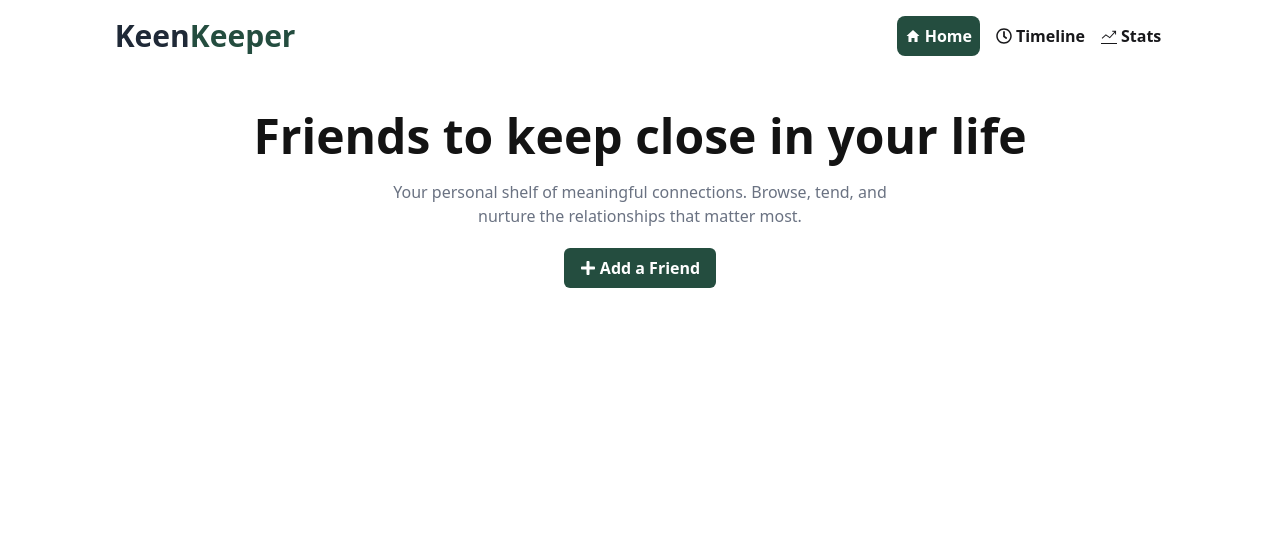
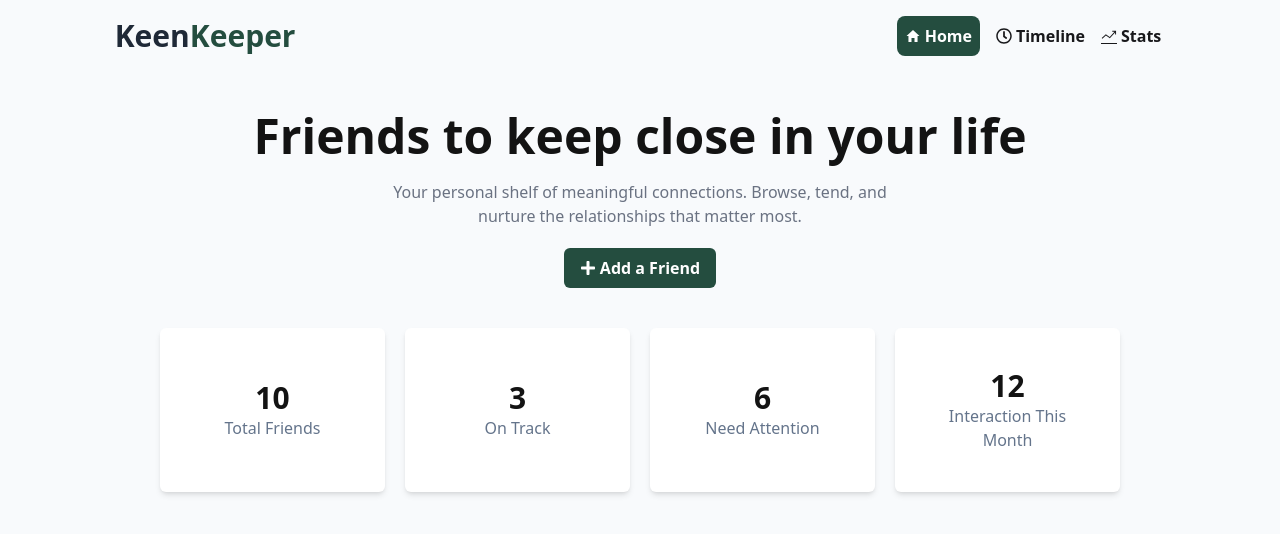
Before and after one commit to alfaazahmed7/assignment-07, a Next.js app: page / in a window 1280 px wide. Shown: the top 534 px of the page. Built offline with nearby package versions, Linux system fonts and the light colour scheme.

Commit message:
added stats section

```diff
--- a/src/app/layout.js
+++ b/src/app/layout.js
@@ -24,7 +24,7 @@ export default function RootLayout({ children }) {
       data-theme="light"
       className={`${geistSans.variable} ${geistMono.variable} h-full antialiased`}
     >
-      <body className="min-h-full flex flex-col">
+      <body className="bg-[#F8FAFC] min-h-full flex flex-col">
         <Navbar />
         {children}
       </body>
--- a/src/app/page.js
+++ b/src/app/page.js
@@ -1,10 +1,12 @@
 import Banner from "@/components/homepage/Banner";
+import Stats from "@/components/homepage/Stats";
 import Image from "next/image";
 
 export default function Home() {
   return (
     <div>
       <Banner />
+      <Stats />
     </div>
   );
 }
--- /dev/null
+++ b/src/components/homepage/Stats.jsx
@@ -0,0 +1,28 @@
+import React from 'react';
+
+const Stats = () => {
+    return (
+        <div className='w-9/12 mx-auto'>
+            <div className='grid grid-cols-2 lg:grid-cols-4 gap-5'>
+                <div className='bg-white p-5 lg:p-10 rounded-md shadow-md text-center flex flex-col justify-center'>
+                    <h4 className='text-3xl font-bold text-[#131313]'>10</h4>
+                    <p className='text-base text-[#64748B]'>Total Friends</p>
+                </div>
+                <div className='bg-white p-10 rounded-md shadow-md text-center flex flex-col justify-center'>
+                    <h4 className='text-3xl font-bold text-[#131313]'>3</h4>
+                    <p className='text-base text-[#64748B]'>On Track</p>
+                </div>
+                <div className='bg-white p-10 rounded-md shadow-md text-center flex flex-col justify-center'>
+                    <h4 className='text-3xl font-bold text-[#131313]'>6</h4>
+                    <p className='text-base text-[#64748B]'>Need Attention</p>
+                </div>
+                <div className='bg-white p-10 rounded-md shadow-md text-center flex flex-col justify-center'>
+                    <h4 className='text-3xl font-bold text-[#131313]'>12</h4>
+                    <p className='text-base text-[#64748B]'>Interaction This Month</p>
+                </div>
+            </div>
+        </div>
+    );
+};
+
+export default Stats;
```
